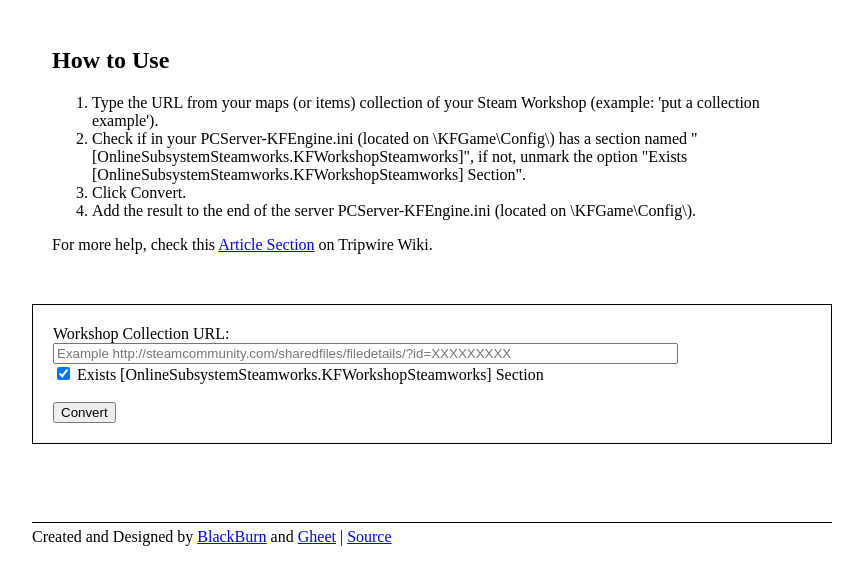
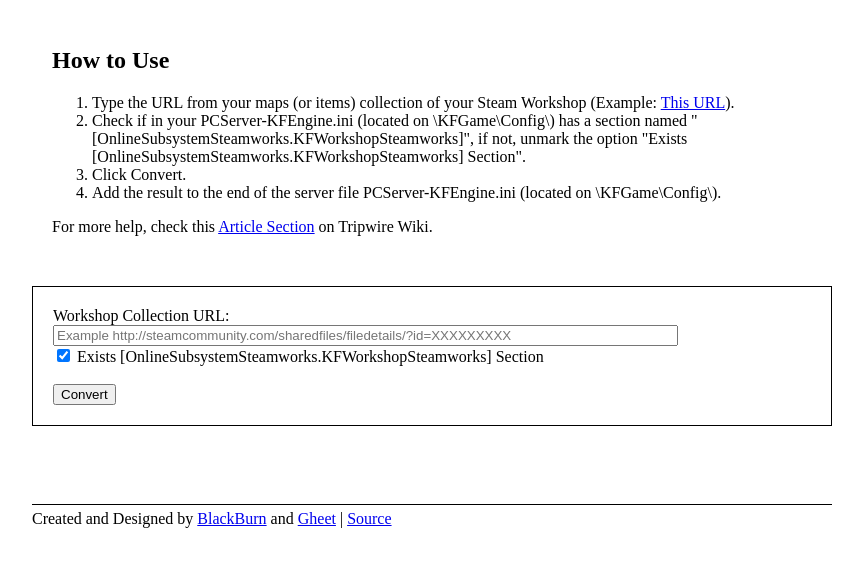
Before and after one commit to MAGISTER-PD2OR/KF2-Workshop-Collection-URL-Converter-WEB, a plain HTML site: page index.html in a window 1280 px wide. Shown: the part 61-646 px from the top of the page, without its empty margins (208-1071 px from the left). Drawn offline with Linux system fonts and the light colour scheme.

Commit message:
Small Fixes on index

```diff
--- a/index.html
+++ b/index.html
@@ -32,10 +32,10 @@
 			<div id="tutorial">
 				<h2>How to Use</h2>
 				<ol>
-					<li>Type the URL from your maps (or items) collection of your Steam Workshop (example: 'put a collection example').</li>
+					<li>Type the URL from your maps (or items) collection of your Steam Workshop (Example: <a href="http://steamcommunity.com/sharedfiles/filedetails/?id=882417829" target="_new">This URL</a>).</li>
 					<li>Check if in your PCServer-KFEngine.ini (located on \KFGame\Config\) has a section named "[OnlineSubsystemSteamworks.KFWorkshopSteamworks]", if not, unmark the option "Exists [OnlineSubsystemSteamworks.KFWorkshopSteamworks] Section".</li>
 					<li>Click Convert.</li>
-					<li>Add the result to the end of the server PCServer-KFEngine.ini (located on \KFGame\Config\).</li>
+					<li>Add the result to the end of the server file PCServer-KFEngine.ini (located on \KFGame\Config\).</li>
 				</ol>
 				<p>For more help, check this <a href="https://wiki.tripwireinteractive.com/index.php?title=Dedicated_Server_(Killing_Floor_2)#Setting_Up_Steam_Workshop_For_Servers" target="_new">Article Section</a> on Tripwire Wiki.
 				</p>
```
